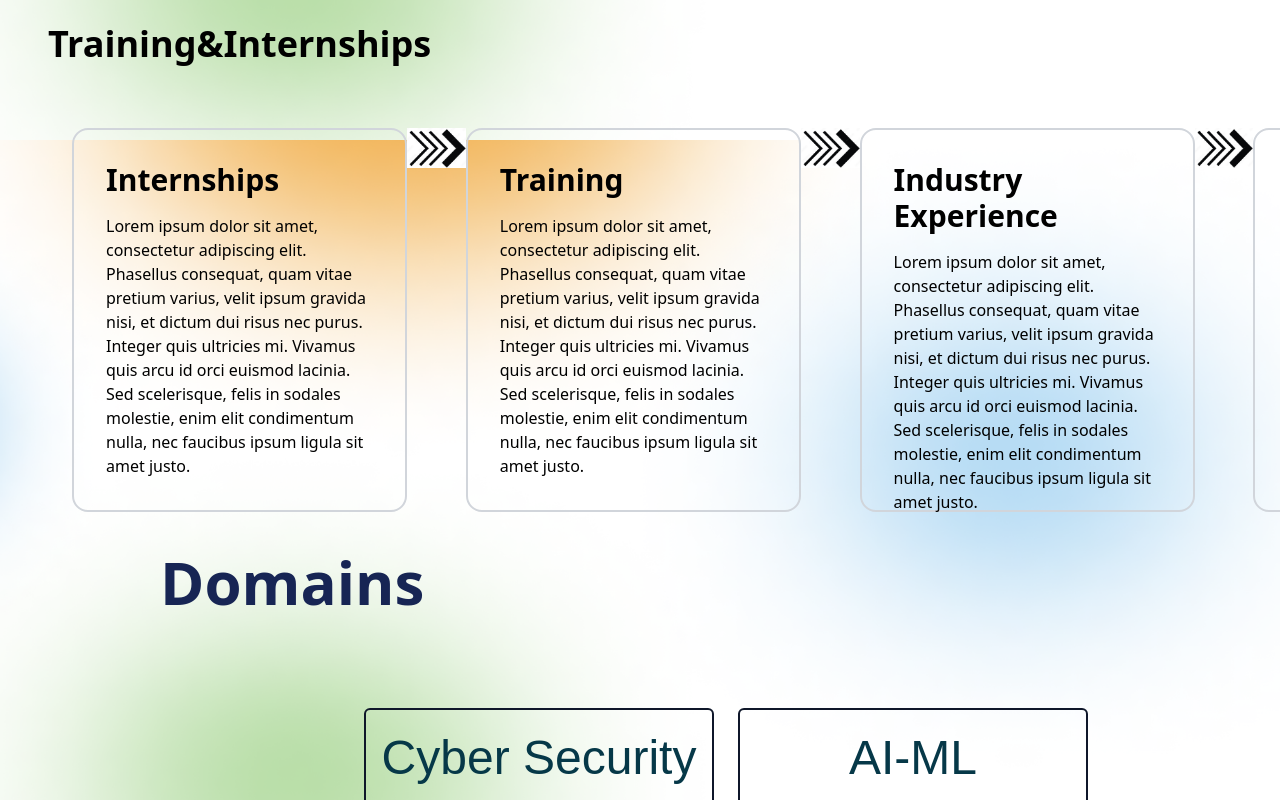
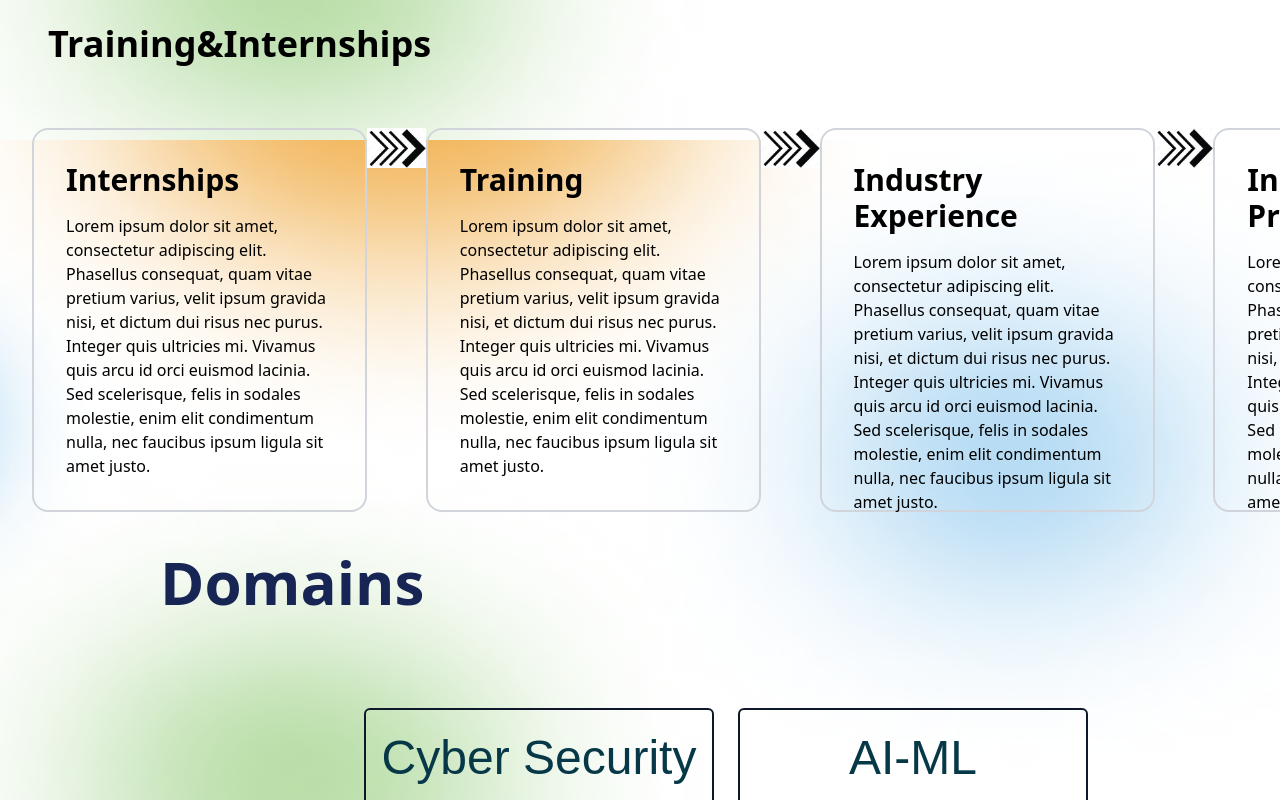
Before and after one commit to CKPRASHANTH07/Sample-Startup-app, a React (Create React App) app: page / in a window 1280 px wide. Shown: the part 1460-2260 px from the top of the page. Built offline with nearby package versions, Linux system fonts and the light colour scheme; what @shrutibalasa/tailwind-grid-auto-fit would draw is missing.

Commit message:
modified:   src/UIcomp/Footer.js 	modified:   src/chunkpages/Trainings&intens.js

```diff
--- a/src/UIcomp/Footer.js
+++ b/src/UIcomp/Footer.js
@@ -3,7 +3,7 @@ import logo from "../pageimg/logo.png";
 
 export default function Footer() {
   return (
-    <footer className="bg-slate-700 md:w-full w-[500px] ml-[-40px]" aria-labelledby="footer-heading">
+    <footer className="bg-slate-700 md:w-full w-[500px] ml-[-20px]" aria-labelledby="footer-heading">
       <h2 id="footer-heading" className="sr-only">
         Footer
       </h2>
--- a/src/chunkpages/Trainings&intens.js
+++ b/src/chunkpages/Trainings&intens.js
@@ -5,7 +5,7 @@ const Trainingsintens = () => {
   return (
     <div className='w-96 md:w-full space-y-16 '>
         <h1 className='text-4xl pl-4 font-bold'>Training&Internships</h1>
-<div className=" items-start pl-10  flex flex-rows lg:flex-col overflow-x-auto py-20 md:py-0">
+<div className=" items-start md:w-[670px] sm:[470px] lg:w-[1000px] xl:w-full  flex flex-rows lg:flex-col overflow-x-auto md:py-0">
         <div className="flex ">
       <div className="border-2 p-8 border-gray-300 rounded-2xl h-96 w-96">
         <h1 className="text-3xl pb-4 font-bold">Internships</h1>
```
